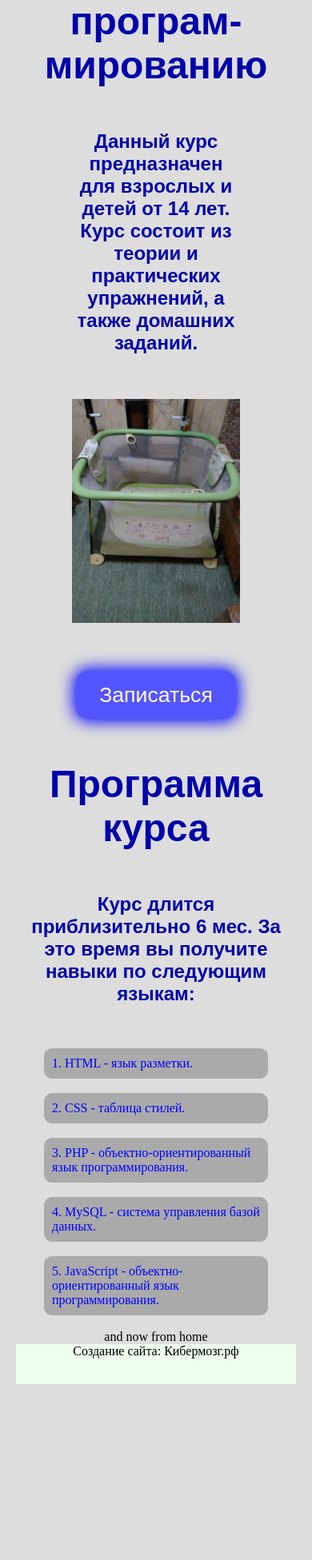
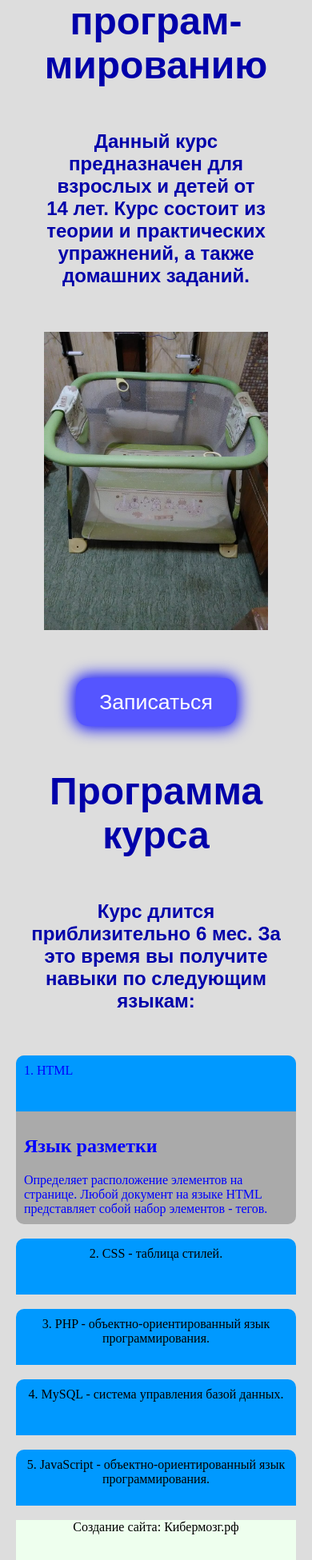
Before and after one commit to max13033/cyber, a PHP site: page / in a window 390 px wide. Shown: the part 161-2112 px from the top of the page at 80% size. Before the commit the page ends 1892 px from the top, so only its background shows below. Run offline with PHP 8.4, Linux system fonts and the light colour scheme.

Commit message:
2019.06.13

```diff
--- a/course/css/style_300.css
+++ b/course/css/style_300.css
@@ -23,7 +23,7 @@ span.title{
 	color: #00a;
 	font-weight: bold;
 	font-family: arial;
-	width: 60%;
+	width: 80%;
 	margin: auto;
 }
 .button{
@@ -44,7 +44,7 @@ span.title{
 	color: #00a;
 	font-weight: bold;
 	font-family: arial;
-	width: 60%;
+	width: 80%;
 	margin: auto;
 }
 
@@ -56,7 +56,7 @@ footer{
 	background-color: #efe;
 }
 
-@media screen and (min-width: 300px) and (max-width: 999px) {
+@media screen and (min-width: 200px) and (max-width: 999px) {
 
 
 	#cont{
@@ -70,8 +70,8 @@ footer{
 	#man{
 		width: 100%;
 	}
-	div.lang{
-		width: 80%;
+	div.block{
+		width: 100%;
 		margin-bottom: 30px;
 		background-color: #aaa;
 		border-radius: 10px;
@@ -79,9 +79,17 @@ footer{
 		font-size: 12pt;
 		color: #00f;
 		margin: auto;
-		padding: 10px;
 		box-sizing: border-box;
 
+	}
+	div.lang{
+		height: 50px;
+		background-color: #09f;
+		border-radius: 10px 10px 0 0;
+		padding: 10px;
+	}
+	.lang_desc{
+		padding: 10px;
 	}
 
 
@@ -101,6 +109,4 @@ footer{
 
 
 
-
-
 }
--- a/course/index.php
+++ b/course/index.php
@@ -51,20 +51,36 @@
 			</span>
 		</div>		<br><br><br>
 
-		<div class = "lang"> 1. HTML - язык разметки.  </div> <br>
+		<div class = "block">
+			<div class = "lang"> 1. HTML</div>
 
-		<div class = "lang"> 2. CSS - таблица стилей.  </div>  <br>
+			<div class = "lang_desc">
+				<h2>Язык разметки</h2>
+				Определяет расположение элементов на странице. Любой документ на языке HTML представляет собой набор элементов - тегов.
+			</div>
+		</div>     <br>
 
-		<div class = "lang"> 3. PHP - объектно-ориентированный язык программирования.  </div>	<br>
+		<div class = "lang">
+			<div> 2. CSS - таблица стилей.  </div>
+		</div>  <br>
 
-		<div class = "lang"> 4. MySQL - система управления базой данных.  </div>	<br>
+		<div class = "lang">
+			<div> 3. PHP - объектно-ориентированный язык программирования.  </div>
+		</div>	<br>
 
-		<div class = "lang"> 5. JavaScript - объектно-ориентированный язык программирования.  </div>	<br>
+		<div class = "lang">
+			<div> 4. MySQL - система управления базой данных.</div>
+		</div>	<br>
+
+		<div class = "lang">
+			<div> 5. JavaScript - объектно-ориентированный язык программирования.  </div>
+		</div>	<br>
+
 	</section>
 
 
 
-and now from home
+
 
 
 
```
